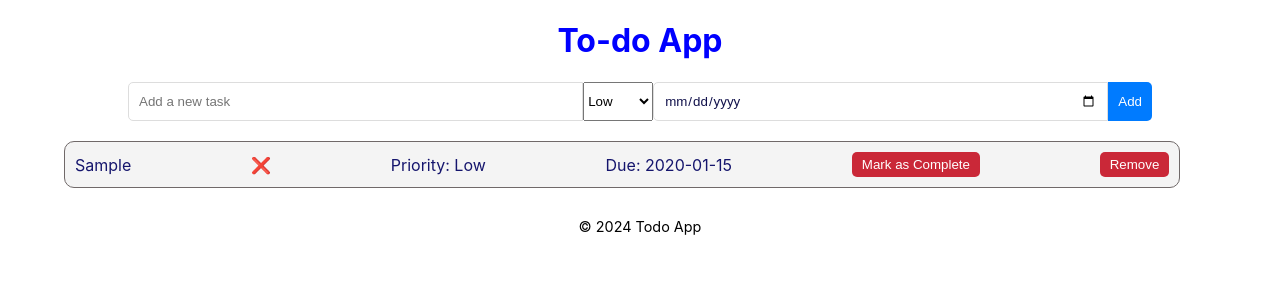
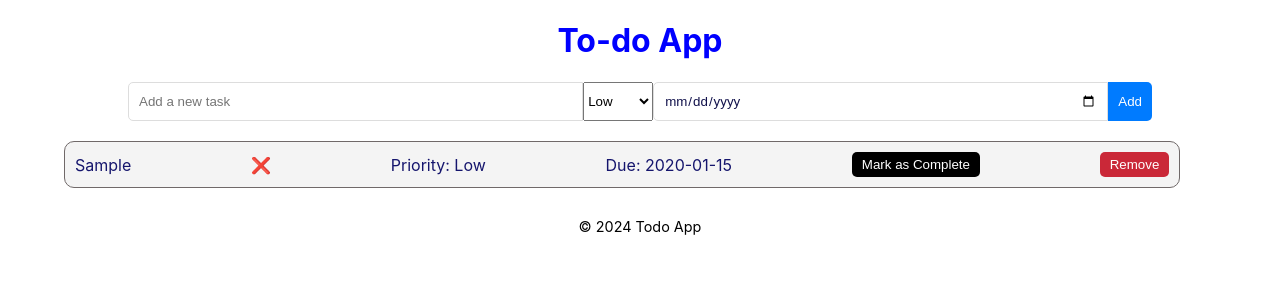
Before and after one commit to davidxv15/ToDo, a React (Create React App) app: page / in a window 1280 px wide. Both pictures are taken after typing "Sample", "2020-01-15" into the empty fields and a click on the button "Add". Shown: the top 300 px of the page. Built offline with nearby package versions, Linux system fonts and the light colour scheme.

Commit message:
inline style- mark btn

```diff
--- a/src/components/TodoItem.jsx
+++ b/src/components/TodoItem.jsx
@@ -29,7 +29,7 @@ const TodoItem = ({
       {/* Display the due date */}
       <span>Due: {dueDate}</span>
 
-      <button onClick={() => toggleComplete(index)}>
+      <button style={{ backgroundColor: "black" }} onClick={() => toggleComplete(index)}>
         {completed ? 'Mark as Incomplete' : 'Mark as Complete'}
       </button>
 
```
